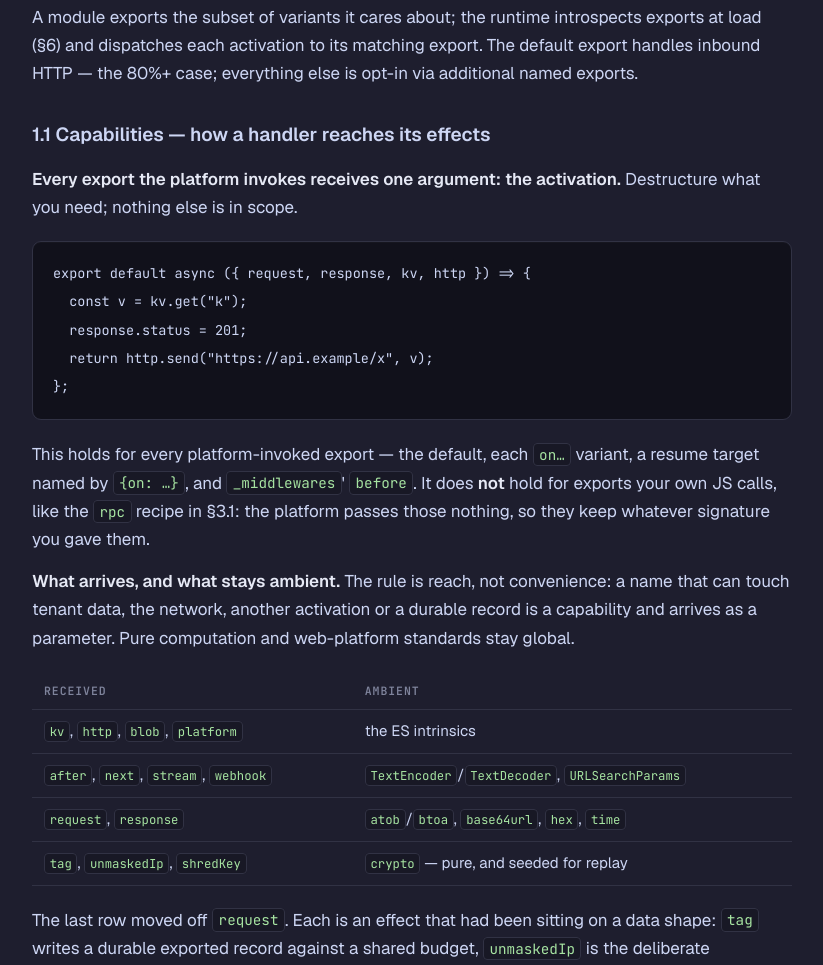
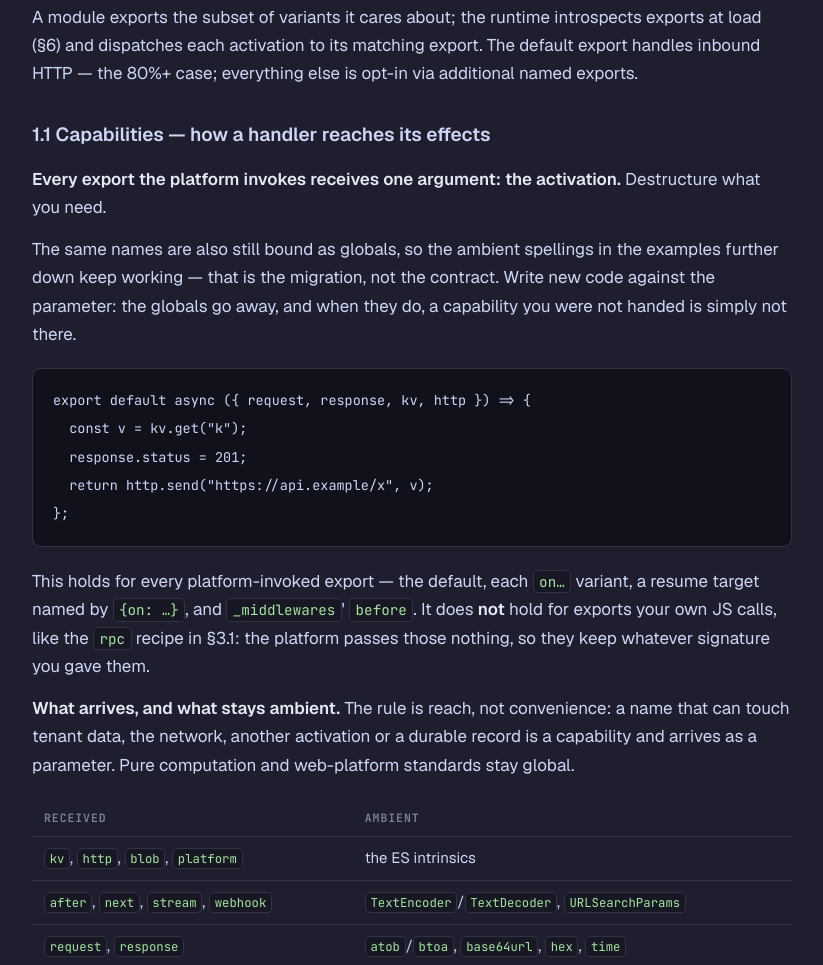
Before and after one commit to anarchodev/rewind-apps, a plain HTML site: page docs/_static/handler-contract.html in a window 1280 px wide. Shown: the part 2104-3069 px from the top of the page, without its empty margins (322-1145 px from the left). Drawn offline with nearby package versions, Linux system fonts and the light colour scheme.

Commit message:
docs: regenerate contract mirrors — \§1.1 accuracy pass
The section claimed 'nothing else is in scope', which is not true until
the globals come out. Says what is actually true during the migration:
both spellings work, write new code against the parameter.

Co-Authored-By: Claude Opus 5 (1M context) <noreply@anthropic.com>

```diff
--- a/docs/_static/handler-contract.html
+++ b/docs/_static/handler-contract.html
@@ -49,7 +49,8 @@
 </table>
 <p>A module exports the subset of variants it cares about; the runtime introspects exports at load (§6) and dispatches each activation to its matching export. The default export handles inbound HTTP — the 80%+ case; everything else is opt-in via additional named exports.</p>
 <h3 id="1-1-capabilities-how-a-handler-reaches-its-effects">1.1 Capabilities — how a handler reaches its effects</h3>
-<p><strong>Every export the platform invokes receives one argument: the activation.</strong> Destructure what you need; nothing else is in scope.</p>
+<p><strong>Every export the platform invokes receives one argument: the activation.</strong> Destructure what you need.</p>
+<p>The same names are also still bound as globals, so the ambient spellings in the examples further down keep working — that is the migration, not the contract. Write new code against the parameter: the globals go away, and when they do, a capability you were not handed is simply not there.</p>
 <pre><code>export default async ({ request, response, kv, http }) =&gt; {
   const v = kv.get("k");
   response.status = 201;
```
